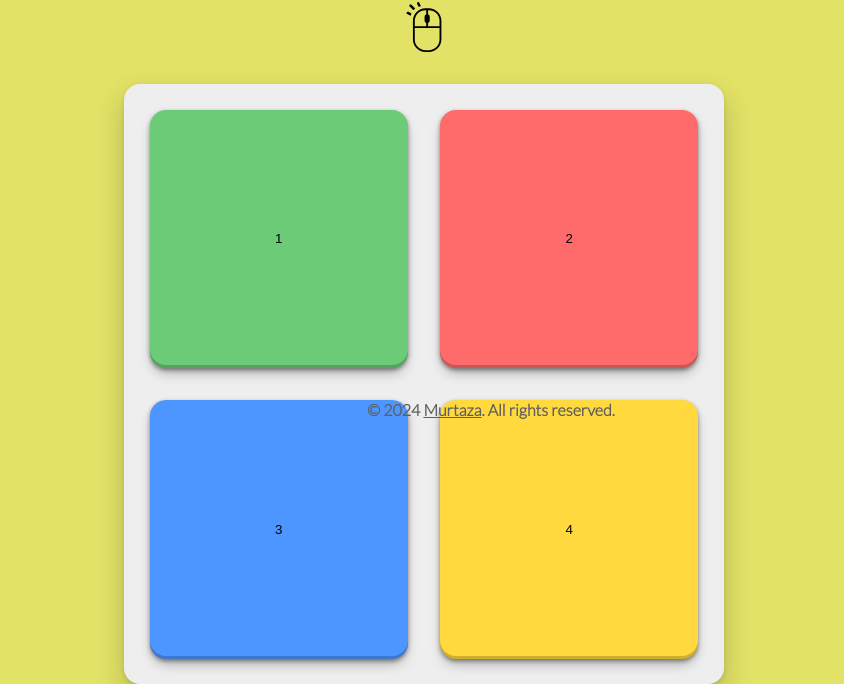
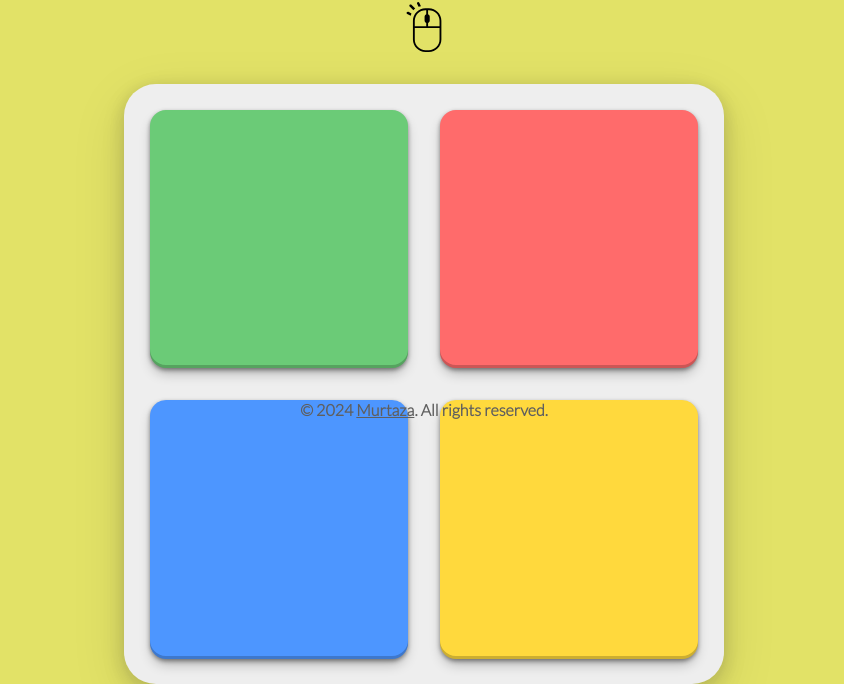
Before and after one commit to Murtaza34/simon-game, a plain HTML site: page index.html in a window 1280 px wide. Shown: the part 361-1045 px from the top of the page, without its empty margins (216-1060 px from the left). Drawn offline with Linux system fonts and the light colour scheme.

Commit message:
updated html to more semantic

```diff
--- a/index.html
+++ b/index.html
@@ -16,21 +16,23 @@
     <header>
       <h1 class="title">Simple Simon</h1>
     </header>
-    <div class="sub-heading">
-      Once Simon reveals the pattern, it's your time to shine! Click the colors in the exact order
-      to master each round.
-    </div>
+    <section>
+      <h2 class="sub-heading">
+        Once Simon reveals the pattern, it's your time to shine! Click the colors in the exact order
+        to master each round.
+      </h2>
+    </section>
     <main>
-      <div class="start-container">
+      <section class="start-container">
         <p class="start-message">Click to start<span id="score"></span></p>
         <img src="/src/left-click-icon.svg" height="50" alt="Mouse left click icon" />
-      </div>
-      <div class="grid-container">
-        <button class="item green">1</button>
-        <button class="item red">2</button>
-        <button class="item blue">3</button>
-        <button class="item yellow">4</button>
-      </div>
+      </section>
+      <section class="grid-container">
+        <button class="item item-green" id="green"></button>
+        <button class="item item-red" id="red"></button>
+        <button class="item item-blue" id="blue"></button>
+        <button class="item item-yellow" id="yellow"></button>
+      </section>
     </main>
     <footer>
       <p>
--- a/style.css
+++ b/style.css
@@ -18,9 +18,9 @@ body {
   letter-spacing: 8px;
   background: #e2e267;
   height: 100svh;
-  padding: 0 5rem;
-  margin-left: auto;
-  margin-right: auto;
+  /* padding: 0 5rem; */
+  /* margin-left: auto;
+  margin-right: auto; */
 }
 
 .title {
@@ -32,6 +32,7 @@ body {
 
 .sub-heading {
   text-align: center;
+  font-weight: normal;
   font-family: "GamesStudio", sans-serif;
   font-size: 1.8rem;
   letter-spacing: normal;
@@ -60,17 +61,16 @@ body {
   width: 600px;
   aspect-ratio: 1;
   display: grid;
-  grid-template: 1fr 1fr / 1fr 1fr ;
+  grid-template: 1fr 1fr / 1fr 1fr;
   gap: 2rem;
-  justify-items: center;
-  align-items: center;
   padding: 1.6rem;
   margin-left: auto;
   margin-right: auto;
   margin-top: 2rem;
   background-color: rgb(238, 238, 238);
-  border-radius: 1rem;
-  box-shadow: rgba(0, 0, 0, 0.2) 0px 12px 28px 0px, rgba(0, 0, 0, 0.1) 0px 2px 4px 0px, rgba(255, 255, 255, 0.05) 0px 0px 0px 1px inset;
+  border-radius: 2rem;
+  box-shadow: rgba(17, 17, 26, 0.1) 0px 4px 16px, rgba(17, 17, 26, 0.1) 0px 8px 24px,
+    rgba(17, 17, 26, 0.1) 0px 16px 56px;
 }
 
 .grid-container .item {
@@ -78,27 +78,43 @@ body {
   height: 100%;
   aspect-ratio: 1;
   border-radius: 1rem;
-  box-shadow: rgba(0, 0, 0, 0.4) 0px 2px 4px, rgba(0, 0, 0, 0.3) 0px 7px 13px -3px, rgba(0, 0, 0, 0.2) 0px -3px 0px inset;
+  box-shadow: rgba(0, 0, 0, 0.4) 0px 2px 4px, rgba(0, 0, 0, 0.3) 0px 7px 13px -3px,
+    rgba(0, 0, 0, 0.2) 0px -3px 0px inset;
+  transition: all ease 0.07s;
 }
 
 .grid-container .item:hover {
   cursor: pointer;
 }
-
-.green {
-  background-color:#6BCB77 ;
-}
-.red {
-  background-color:#FF6B6B ;
-}
-.blue {
-  background-color:#4D96FF ;
-}
-.yellow {
-  background-color:#FFD93D ;
+.grid-container .item:active {
+  cursor: pointer;
+  box-shadow: rgba(0, 0, 0, 0.05) 0px 0px 0px 1px, rgb(209, 213, 219) 0px 0px 0px 1px inset;
 }
 
-
+.item-green {
+  background-color: #6bcb77;
+}
+.item-green:hover {
+  background-color: rgb(96, 194, 109);
+}
+.item-red {
+  background-color: #ff6b6b;
+}
+.item-red:hover {
+  background-color: #f05f5f;
+}
+.item-blue {
+  background-color: #4d96ff;
+}
+.item-blue:hover {
+  background-color: #4488e7;
+}
+.item-yellow {
+  background-color: #ffd93d;
+}
+.item-yellow:hover {
+  background-color: #f0cb39;
+}
 
 footer {
   color: #5f5f5f;
@@ -106,9 +122,10 @@ footer {
   font-weight: bold;
   text-align: center;
   padding: 20px;
-  position: absolute;
+  position: fixed;
   bottom: 0;
-  left: 44%;
+  left: 0;
+  width: 100%;
   letter-spacing: normal;
 }
 
```
